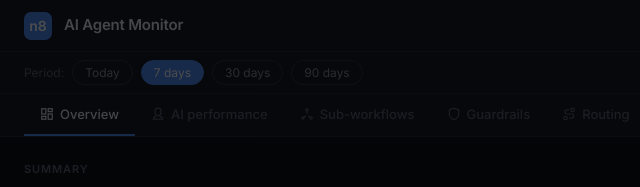
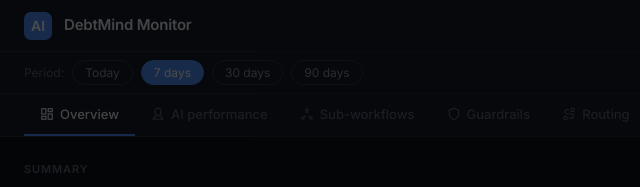
Before and after one commit to ttreetanthiploet-cpu/monitor-dashboard, a plain HTML site: page index.html in a window 1280 px wide. Shown: the top 187 px of the page, 0-640 px from the left. Drawn offline with nearby package versions, Linux system fonts and the light colour scheme.

Commit message:
change header name

```diff
--- a/index.html
+++ b/index.html
@@ -3,7 +3,7 @@
 <head>
 <meta charset="UTF-8" />
 <meta name="viewport" content="width=device-width, initial-scale=1.0" />
-<title>n8n AI Agent Monitor</title>
+<title>DebtMind AI Monitor</title>
 <script src="https://cdn.jsdelivr.net/npm/@supabase/supabase-js@2"></script>
 <script src="https://cdn.jsdelivr.net/npm/chart.js@4.4.0/dist/chart.umd.min.js"></script>
 <link rel="preconnect" href="https://fonts.googleapis.com" />
@@ -432,8 +432,8 @@
 <!-- Topbar -->
 <div class="topbar">
   <div class="topbar-left">
-    <div class="logo-mark">n8</div>
-    <span class="topbar-title">AI Agent Monitor</span>
+    <div class="logo-mark">AI</div>
+    <span class="topbar-title">DebtMind Monitor</span>
   </div>
   <div class="topbar-right">
     <span class="live-badge"><span class="live-dot"></span> Live</span>
```
